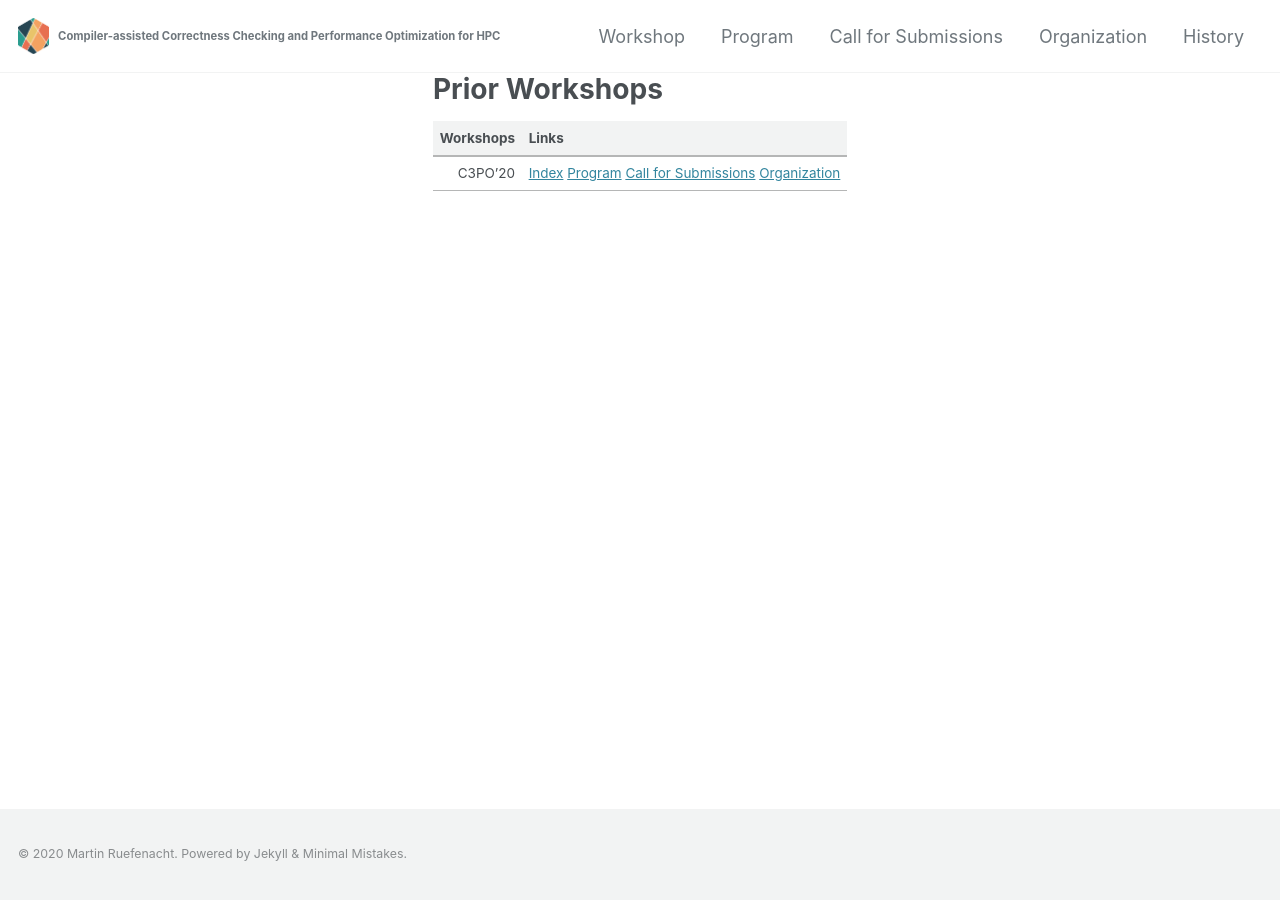
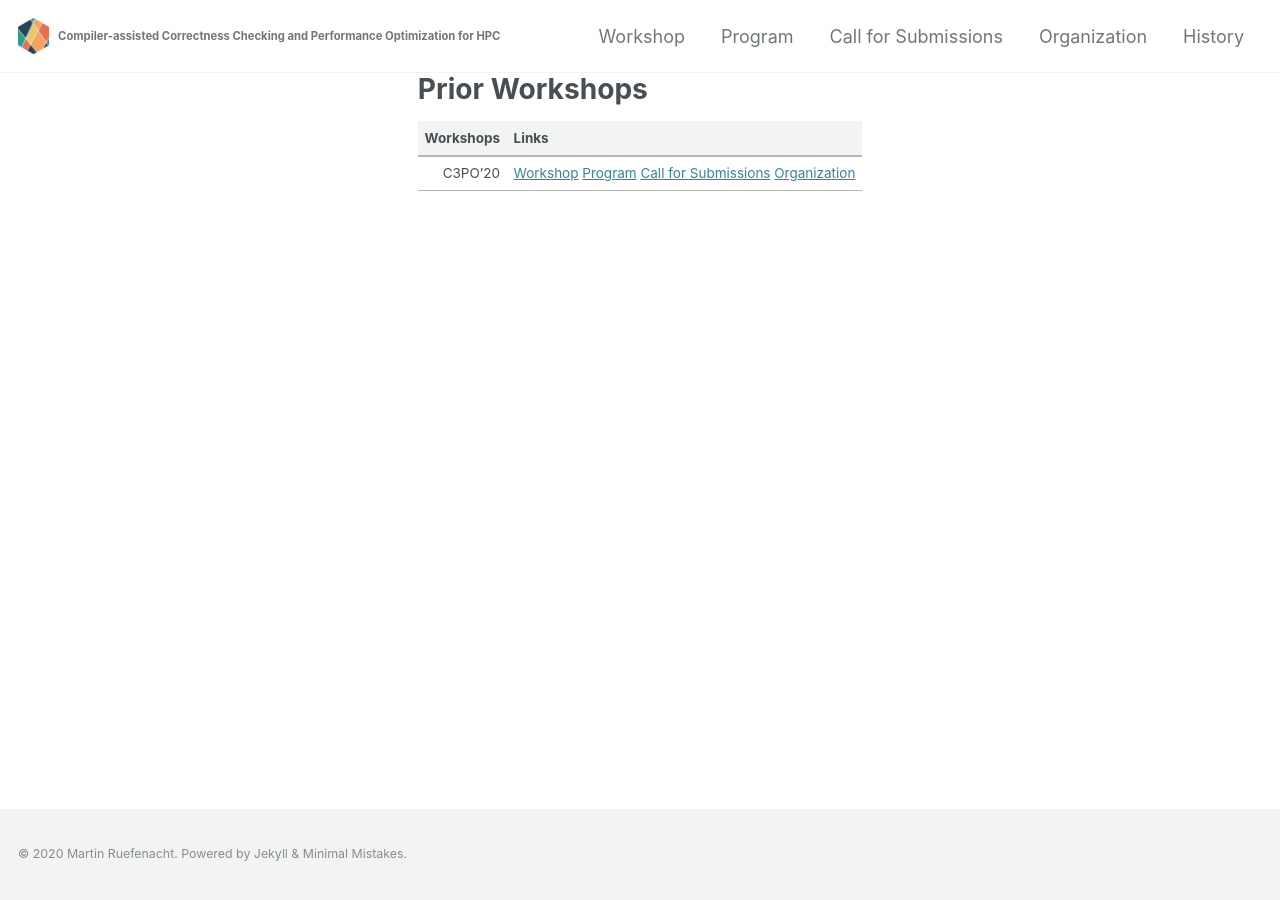
Before and after one commit to c3po-workshop/c3po-workshop.github.io, a Jekyll site: the page built from _pages/history.md, in a window 1280 px wide. Built offline with Jekyll 4.4.1, drawn with Linux system fonts in a browser that asks for light colours; cached includes are drawn as plain includes; nearby versions of some CDN libraries; our own code applies the rules of GitHub Pages for plain Markdown files.

Commit message:
Changed wording for history

```diff
--- a/_pages/history.md
+++ b/_pages/history.md
@@ -6,4 +6,4 @@
 
 | Workshops | Links
 | ----: | ------
-| C3PO'20 | [Index](/2020/index) [Program](/2020/program) [Call for Submissions](/2020/call) [Organization](/2020/organization)
+| C3PO'20 | [Workshop](/2020/index) [Program](/2020/program) [Call for Submissions](/2020/call) [Organization](/2020/organization)
```
